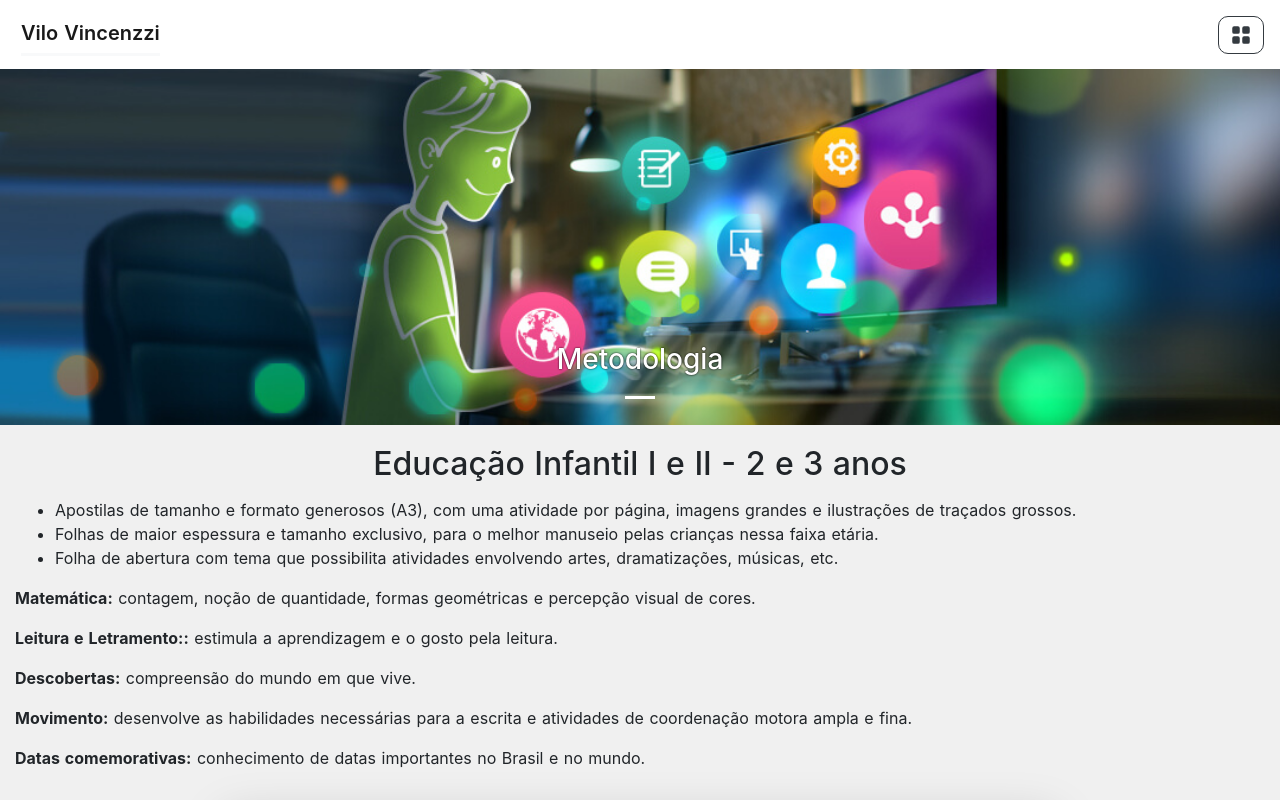
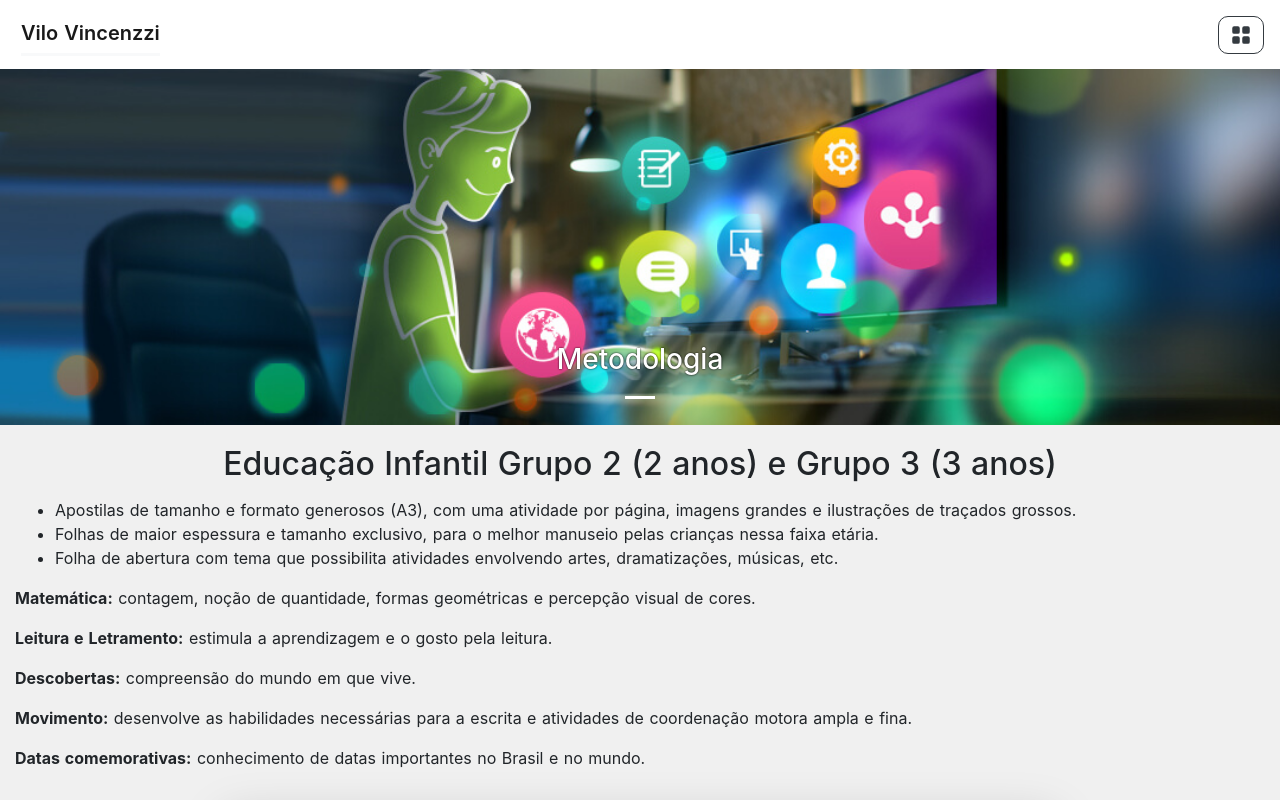
Before and after one commit to BrSouza98/webpage-vilo-vincenzzi, a Nuxt app: page /metodologia in a window 1280 px wide. Shown: the top 800 px of the page. Built offline with nearby package versions, Linux system fonts and the light colour scheme.

Commit message:
Correções de texto

```diff
--- a/pages/index.vue
+++ b/pages/index.vue
@@ -3,7 +3,7 @@
     <carrosel></carrosel>
     <b-container fluid>
       <b-row class="d-flex justify-content-center">
-        <h1>Bem-vindo a Vilo Vincenzzi!</h1>
+        <h1>Bem-vindo à Vilo Vincenzzi!</h1>
       </b-row>
     </b-container>
 
@@ -53,7 +53,7 @@
       <b-row cols="3">
         <b-col>
           <card
-            titulo="Berçario"
+            titulo="Berçário"
             alt="card de apresentacao"
             texto="Berçário é até qual idade? O berçário da escola Vilo Vicenzzi atende crianças
             dos 4 meses aos 2 anos de idade. Nossa instituição se dedica ao acompanhamento e cuidados das crianças.
--- a/pages/metodologia.vue
+++ b/pages/metodologia.vue
@@ -20,7 +20,7 @@
       <b-container fluid class="configuraçãoPadrao">
         <b-row>
           <b-col class="cor">
-            <h2>Educação Infantil I e II - 2 e 3 anos</h2>
+            <h2>Educação Infantil Grupo 2 (2 anos) e Grupo 3 (3 anos)</h2>
             <ul>
               <li>
                 Apostilas de tamanho e formato generosos (A3), com uma atividade
@@ -40,7 +40,7 @@
               geométricas e percepção visual de cores.
             </p>
             <p>
-              <b>Leitura e Letramento::</b> estimula a aprendizagem e o gosto
+              <b>Leitura e Letramento:</b> estimula a aprendizagem e o gosto
               pela leitura.
             </p>
             <p><b>Descobertas:</b> compreensão do mundo em que vive.</p>
```
